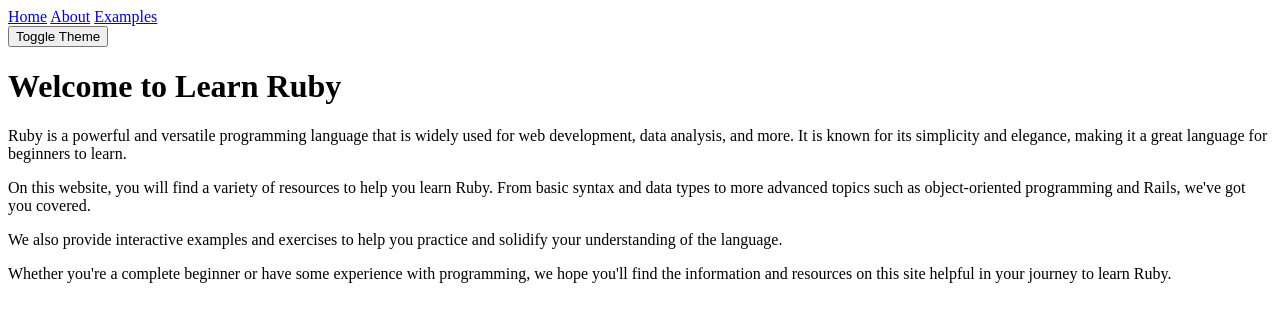
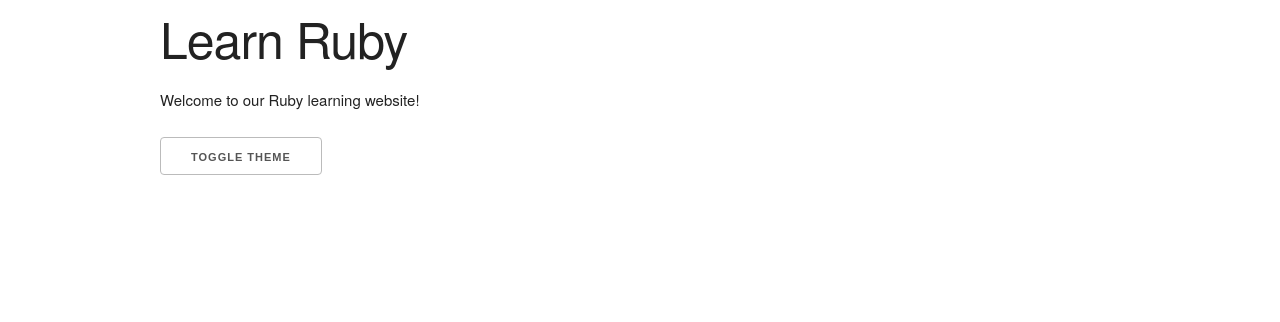
Before and after one commit to paraskevasleivadaros/ruby, a plain HTML site: page index.html in a window 1280 px wide. Drawn offline with nearby package versions, Linux system fonts and the light colour scheme.

Commit message:
Update index.html

```diff
--- a/index.html
+++ b/index.html
@@ -1,38 +1,20 @@
 <!DOCTYPE html>
-<html ng-app="myApp">
+<html>
   <head>
     <title>Learn Ruby</title>
-  <link rel="stylesheet" type="text/css" href="styles.css">
+    <link rel="stylesheet" href="https://cdnjs.cloudflare.com/ajax/libs/skeleton/2.0.4/skeleton.min.css" />
+    <link rel="stylesheet" href="styles.css" />
   </head>
-<body ng-controller="myController">
-  <nav>
-    <a ng-href="#home">Home</a>
-    <a ng-href="#about">About</a>
-    <a ng-href="#examples">Examples</a>
-  </nav>
+  <body>
     <div class="container">
-    <div ng-view></div>
+      <h1>Learn Ruby</h1>
+      <p>Welcome to our Ruby learning website!</p>
+      <button id="toggle-theme">Toggle Theme</button>
     </div>
-  <button ng-click="toggleTheme()">Toggle Theme</button>
-  <div id="home">
-  <h1>Welcome to Learn Ruby</h1>
-  <p>Ruby is a powerful and versatile programming language that is widely used for web development, data analysis, and more. It is known for its simplicity and elegance, making it a great language for beginners to learn.</p>
-  <p>On this website, you will find a variety of resources to help you learn Ruby. From basic syntax and data types to more advanced topics such as object-oriented programming and Rails, we've got you covered.</p>
-  <p>We also provide interactive examples and exercises to help you practice and solidify your understanding of the language.</p>
-  <p>Whether you're a complete beginner or have some experience with programming, we hope you'll find the information and resources on this site helpful in your journey to learn Ruby.</p>
-  </div>
-  <script src="https://ajax.googleapis.com/ajax/libs/angularjs/1.7.9/angular.min.js"></script>
     <script>
-    var app = angular.module('myApp', []);
-    app.controller('myController', function($scope) {
-      $scope.isDark = false;
-      $scope.toggleTheme = function() {
-        if ($scope.isDark) {
-          $scope.isDark = false;
-        } else {
-          $scope.isDark = true;
-        }
-      };
+      const toggleTheme = document.getElementById("toggle-theme");
+      toggleTheme.addEventListener("click", () => {
+        document.body.classList.toggle("dark-theme");
       });
     </script>
   </body>
```
Lines whose indentation alone changed are shown as unchanged.
